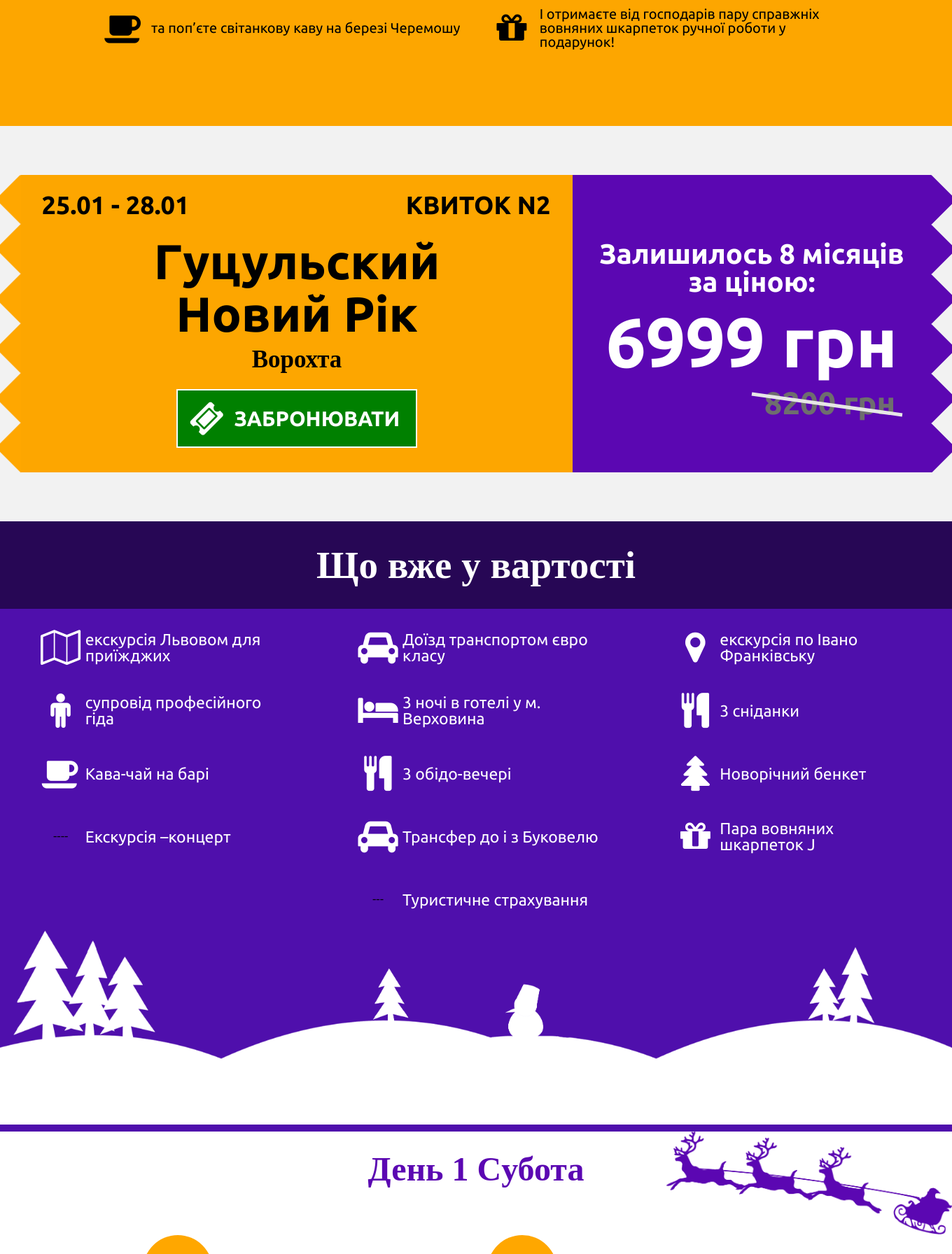
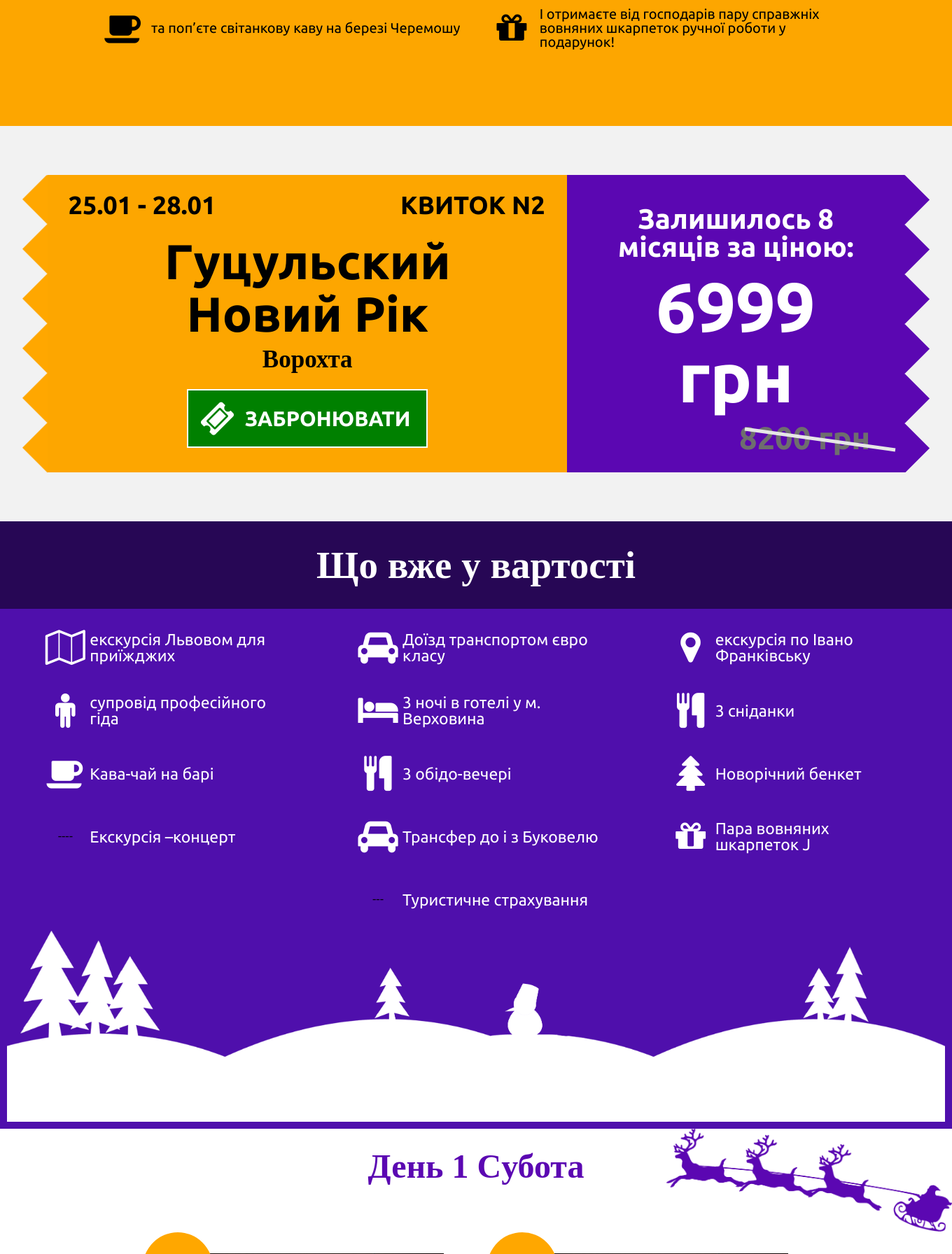
Before and after one commit to alexandrtovmach/vorohta, a PHP site: page / in a window 1360 px wide; the page is wider, and only the part inside the window is pictured. Shown: the part 1500-3292 px from the top of that part at 70% size. Run offline with PHP 8.4, Linux system fonts and the light colour scheme; some web fonts are replaced.

Commit message:
fix width of header

```diff
--- a/style/mainstyle.css
+++ b/style/mainstyle.css
@@ -283,7 +283,7 @@ main img {
 	display: flex;
 	flex-direction: row;
 	justify-content: center;
-	width: 1300px;
+	width: 90%;
 	padding: 70px 0;
 	align-self: center;
 }
@@ -524,7 +524,7 @@ main img {
 	font-size: 55px;
 	width: 100%;
 	background-color: rgb(39, 7, 85);
-	padding:35px 0 ;
+	padding: 35px 0;
 }
 
 .what-included ul {
@@ -535,7 +535,7 @@ main img {
 	justify-content: space-around;
 	align-items: center;
 	flex-wrap: wrap;
-	width: 100%;
+	width: calc(100% - 10px*2);
 	padding: 10px;
 }
 
```
